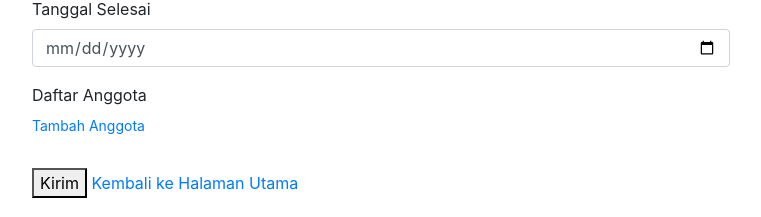
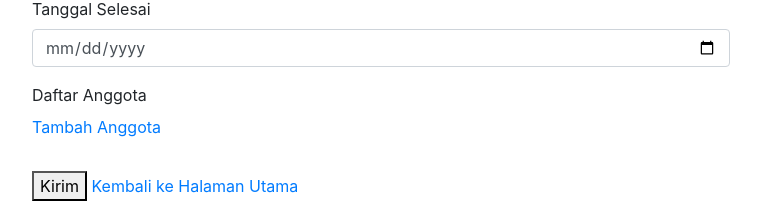
Before and after one commit to ekoramadhanu/BPTP2, a CodeIgniter app: page /BPTP2/index.php/permohonan/index in a window 1280 px wide. Shown: the part 751-968 px from the top of the page, without its empty margins (259-1020 px from the left). Run offline with CodeIgniter, Linux system fonts and the light colour scheme; some libraries are stand-ins or nearby versions.

Commit message:
perbaikan tipografi

```diff
--- a/application/views/permohonan.php
+++ b/application/views/permohonan.php
@@ -80,7 +80,7 @@
                         <div class="form-group">
                         <label id="daftarMagang" class="text-black">Daftar Anggota</label>
                         <div id="listAnggota" class="ml-3 mr-3"></div>
-                        <a class="small text-primary" href="" data-toggle="modal" data-target="#tambahAnggota" >Tambah Anggota</a>
+                        <a class=" text-primary" href="" data-toggle="modal" data-target="#tambahAnggota" >Tambah Anggota</a>
                         </div>
                         <button class="genric-btn info-border circle mt-3">Kirim</button>
                         <a class="genric-btn default-border circle" href="<?= base_url('Home')?>" >Kembali ke Halaman Utama</a>
```
